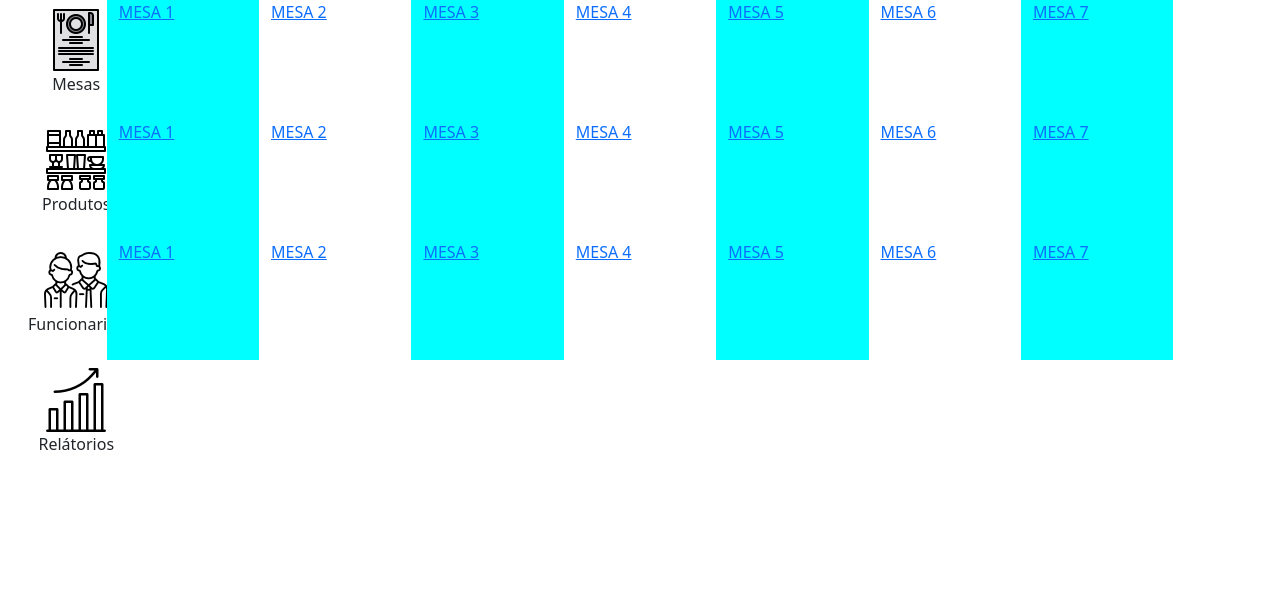
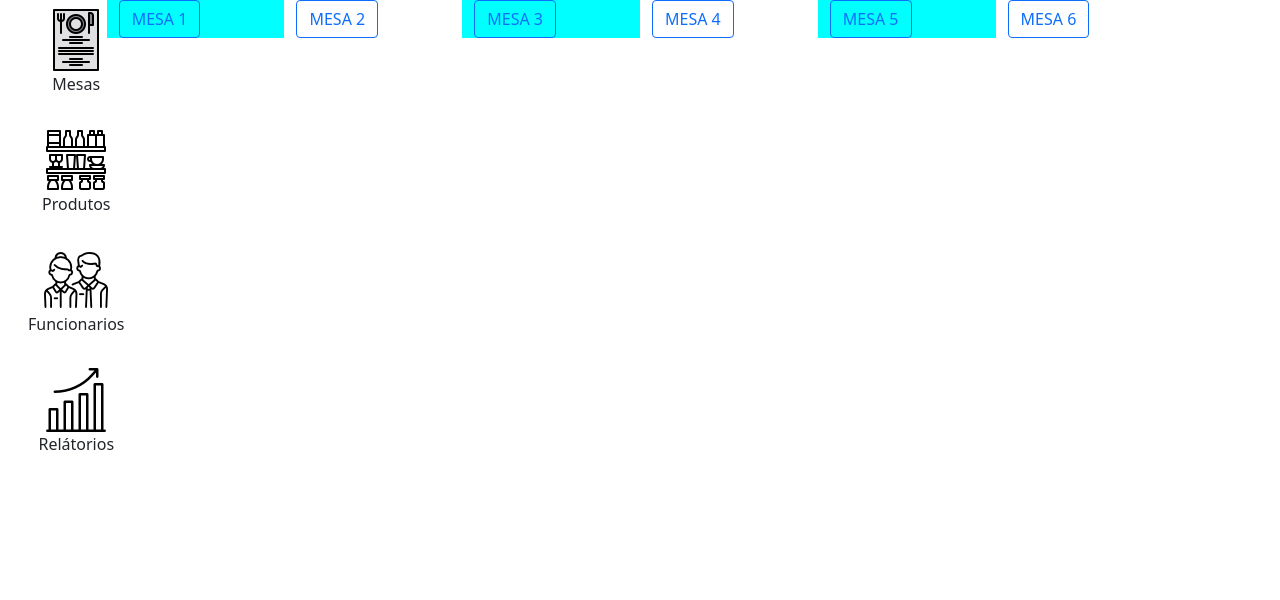
Before and after one commit to thiagododti/commandbar, a PHP site: page /mesas in a window 1280 px wide. Shown: the part 90-690 px from the top of the page. Run offline with PHP 8.4, Linux system fonts and the light colour scheme.

Commit message:
Update mesas.php

```diff
--- a/src/views/pages/mesas.php
+++ b/src/views/pages/mesas.php
@@ -2,74 +2,28 @@
 <div class="col-10 justify-content-center">
 
     <div class="row">
-        <a class="col h-100" href="#" style="background-color: aqua;">
-            <div class="col">MESA 1<br><br><br><br><br></div>
+        <a class="col" id="mesas" href="#" style="background-color: aqua;">
+            <div class="btn btn-outline-primary">MESA 1</div>
         </a>
-        <a class="col" href="#">
-            <div class="col">MESA 2</div>
+        <a class="col" id="mesas" href="#">
+            <div class="btn btn-outline-primary">MESA 2</div>
         </a>
-        <a class="col" href="#" style="background-color: aqua;">
-            <div class="col">MESA 3</div>
+        <a class="col" id="mesas" href="#" style="background-color: aqua;">
+            <div class="btn btn-outline-primary">MESA 3</div>
         </a>
-        <a class="col" href="#">
-            <div class="col">MESA 4</div>
+        <a class="col" id="mesas" href="#">
+            <div class="btn btn-outline-primary">MESA 4</div>
         </a>
-        <a class="col" href="#" style="background-color: aqua;">
-            <div class="col">MESA 5</div>
+        <a class="col" id="mesas" href="#" style="background-color: aqua;">
+            <div class="btn btn-outline-primary">MESA 5</div>
         </a>
-        <a class="col" href="#">
-            <div class="col">MESA 6</div>
+        <a class="col" id="mesas" href="#">
+            <div class="btn btn-outline-primary">MESA 6</div>
         </a>
-        <a class="col" href="#" style="background-color: aqua;">
-            <div class="col">MESA 7</div>
-        </a>
+
     </div>
-    <div class="row">
-        <a class="col" href="#" style="background-color: aqua;">
-            <div class="col">MESA 1<br><br><br><br><br></div>
-        </a>
-        <a class="col" href="#">
-            <div class="col">MESA 2</div>
-        </a>
-        <a class="col" href="#" style="background-color: aqua;">
-            <div class="col">MESA 3</div>
-        </a>
-        <a class="col" href="#">
-            <div class="col">MESA 4</div>
-        </a>
-        <a class="col" href="#" style="background-color: aqua;">
-            <div class="col">MESA 5</div>
-        </a>
-        <a class="col" href="#">
-            <div class="col">MESA 6</div>
-        </a>
-        <a class="col" href="#" style="background-color: aqua;">
-            <div class="col">MESA 7</div>
-        </a>
-    </div>
-    <div class="row">
-        <a class="col" href="#" style="background-color: aqua;">
-            <div class="col">MESA 1<br><br><br><br><br></div>
-        </a>
-        <a class="col" href="#">
-            <div class="col">MESA 2</div>
-        </a>
-        <a class="col" href="#" style="background-color: aqua;">
-            <div class="col">MESA 3</div>
-        </a>
-        <a class="col" href="#">
-            <div class="col">MESA 4</div>
-        </a>
-        <a class="col" href="#" style="background-color: aqua;">
-            <div class="col">MESA 5</div>
-        </a>
-        <a class="col" href="#">
-            <div class="col">MESA 6</div>
-        </a>
-        <a class="col" href="#" style="background-color: aqua;">
-            <div class="col">MESA 7</div>
-        </a>
-    </div>
+
+</div>
 
 
 
```
